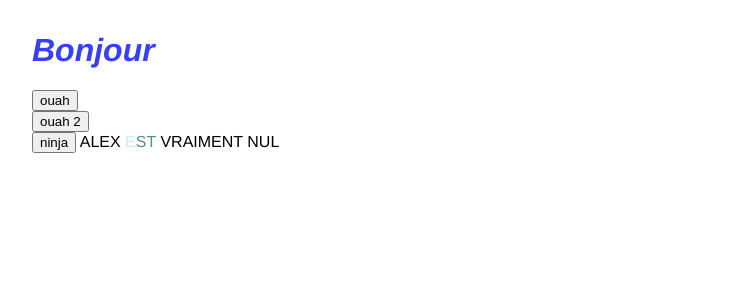
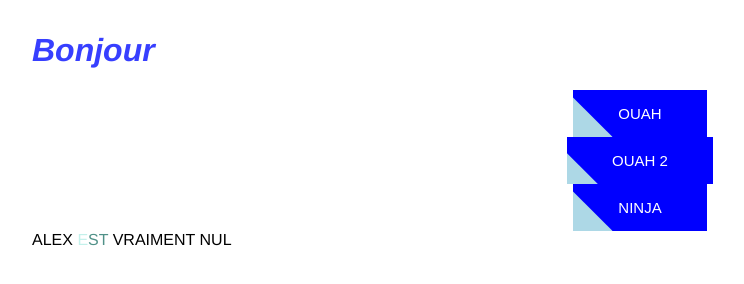
Before and after one commit to BryanVelic/DevB3, a plain HTML site: page index.html in a window 1280 px wide. Shown: the whole page, without its empty margins (0-744 px from the left). Drawn offline with Linux system fonts and the light colour scheme.

Commit message:
👮🎊 Updated with Glitch

```diff
--- a/index.html
+++ b/index.html
@@ -12,14 +12,50 @@
     <script src="/script.js" defer></script>
   </head>
   <body>
+    <style>
+       .button {
+      border: none;
+      display: block;
+      text-align: center;
+      cursor: pointer;
+      text-transform: uppercase;
+      outline: none;
+      overflow: hidden;
+      position: relative;
+      color: #fff;
+      font-weight: 300;
+      font-size: 15px;
+      background-color: blue;
+      padding: 15px 45px;
+      margin: 0 auto;
+      }
+
+      .button:after {
+      content: "";
+      position: absolute;
+      left: 0;
+      top: 0;
+      height: 400%;
+      width: 140%;
+      background: lightblue;
+      -webkit-transition: all .5s ease-in-out;
+      transition: all .5s ease-in-out;
+      -webkit-transform: translateX(-100%) translateY(-25%) rotate(45deg);
+      transform: translateX(-100%) translateY(-25%) rotate(45deg);
+      }
+      .button:hover:after {
+      -webkit-transform: translateX(-9%) translateY(-25%) rotate(45deg);
+      transform: translateX(-9%) translateY(-25%) rotate(45deg);
+      }
+    </style>
 	<h1 id="titre">Bonjour</h1>
-<button id="btn">ouah</button>
+<button id="btn" type="button" class="button">ouah</button>
     <script type="text/javascript">
 		document.getElementById("btn").onclick = function(){
     document.getElementById("titre").style.color = 'Black'}
 	</script>
     <div id="clickme" onclick="affiche_text('Aurevoir')">
-      <button>ouah 2</button>
+      <button type="button" class="button">ouah 2</button>
 </div>
 
 <script type="text/javascript">
@@ -29,7 +65,7 @@
 
 </script>
 <div onclick="window.document.body.innerHTML='';" />
-	<button>ninja</button>
+	<button type="button" class="button">ninja</button>
 
     <script>
 var message="ALEX EST VRAIMENT NUL"
@@ -87,6 +123,5 @@ flashing=setInterval("neon()",flashspeed)
 }
 beginneon()
 </script>
-
 </body>
 </html>
```
